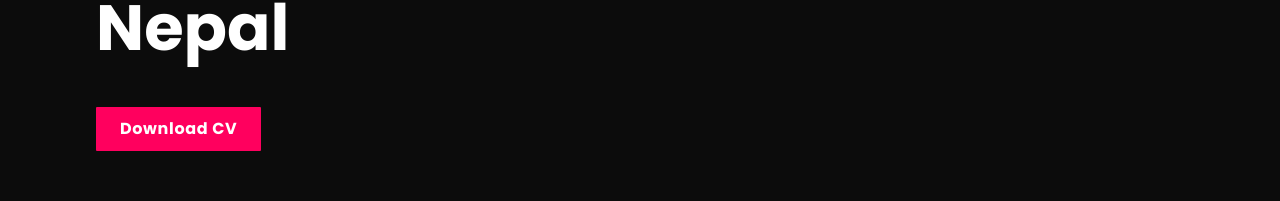
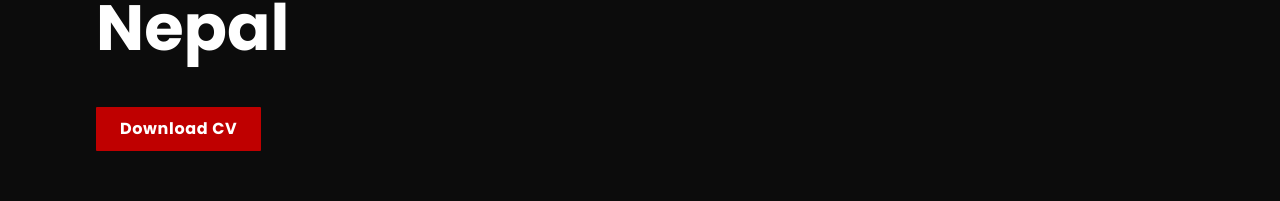
Before and after one commit to rajinsakha/Portfolio, a React (Create React App) app: page / in a window 1280 px wide. In both pictures the pointer is over the link "Download CV". Shown: the part 464-665 px from the top of the page. Built offline with nearby package versions, Linux system fonts and the light colour scheme.

Commit message:
updated-cv

```diff
--- a/src/App.css
+++ b/src/App.css
@@ -68,7 +68,7 @@
 
 
   .custom__button:hover{
-    background-color: var(--color-hover);
+    background-color: rgb(191, 0, 0);
   }
 
 
--- a/src/containers/Header/Header.jsx
+++ b/src/containers/Header/Header.jsx
@@ -1,6 +1,5 @@
 import React from 'react';
 import cv from "../../assets/RajinSakha_Resume.pdf"
-import images from '../../constants/images'
 import './Header.css'
 
 const Header = () => {
```
Also changed, not shown: 1 other file (tests, documents, lock files or other folders).
